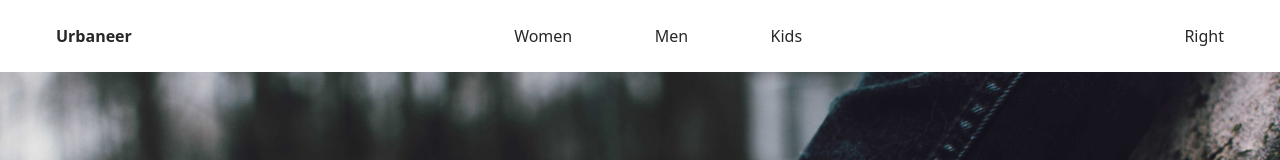
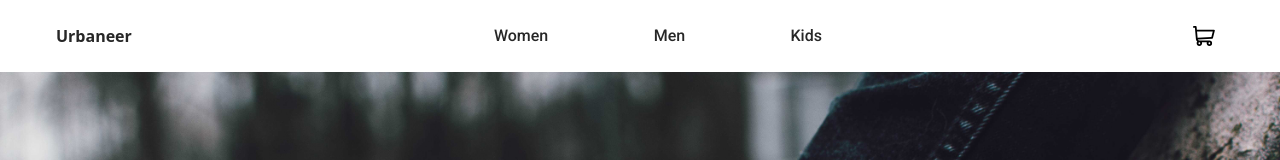
Before and after one commit to Fede2797/ecommerce-frontend, a React (Vite) app: page / in a window 1280 px wide. Shown: the top 160 px of the page. Built offline with nearby package versions, Linux system fonts and the light colour scheme.

Commit message:
Improved Layout Navbar buttons

```diff
--- a/src/components/Navbar.tsx
+++ b/src/components/Navbar.tsx
@@ -4,18 +4,20 @@ export const Navbar = () => {
     <div className="w-full bg-white">
       <div className="w-full max-w-[1200px] min-h-[72px] mx-auto flex items-center justify-between">
         {/* Left side navbar */}
-        <div className="p-4 font-bold">
+        <div className="p-4 font-bold cursor-pointer">
           Urbaneer
         </div>
         {/* Middle navbar */}
-        <ul className="w-full max-w-[320px] p-4 gap-2 flex justify-between">
-          <li>Women</li>
-          <li>Men</li>
-          <li>Kids</li>
+        <ul className="w-full max-w-[400px] p-4 gap-10 flex justify-between font-roboto">
+          <li className="px-5 py-2 flex items-center justify-center rounded-full cursor-pointer hover:bg-gray-100 transition-all duration-200">Women</li>
+          <li className="px-5 py-2 flex items-center justify-center rounded-full cursor-pointer hover:bg-gray-100 transition-all duration-200">Men</li>
+          <li className="px-5 py-2 flex items-center justify-center rounded-full cursor-pointer hover:bg-gray-100 transition-all duration-200">Kids</li>
         </ul>
         {/* Right side navbar */}
         <div className="p-4">
-          Right
+          <figure className="w-[40px] h-[40px] flex items-center justify-center rounded-full cursor-pointer hover:bg-gray-100 transition-all duration-200">
+            <img src="./images/icon-cart.svg" alt="" />
+          </figure>
         </div>
       </div>
     </div>
--- a/tailwind.config.js
+++ b/tailwind.config.js
@@ -10,8 +10,8 @@ export default {
         "gray-text": '#5E6E89',
       },
       fontFamily: {
-        'poppins': "Poppins",
-        'roboto': "Roboto",
+        'poppins': "Poppins, verdana",
+        'roboto': "Roboto, verdana",
       }
     },
   },
```
Also changed, not shown: public/images/icon-cart.svg (added).
